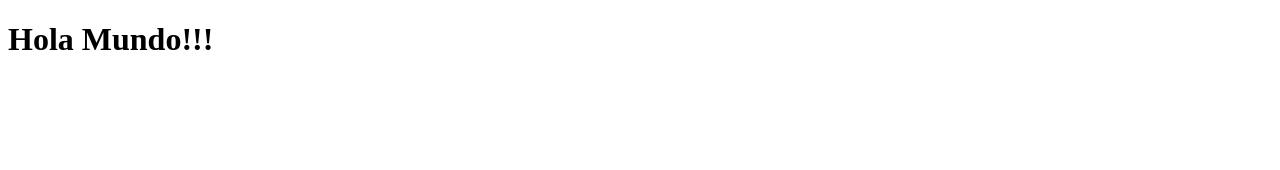
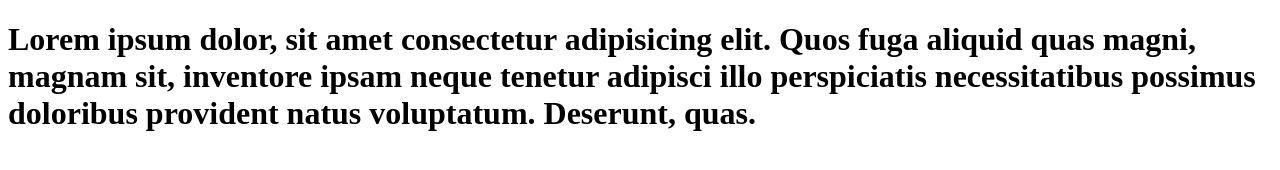
Before and after one commit to PabloFM99/WebXR, a plain HTML site: page index.html in a window 1280 px wide. Drawn offline with Linux system fonts and the light colour scheme.

Commit message:
Primera Prueba de Git Hub

```diff
--- a/index.html
+++ b/index.html
@@ -3,10 +3,10 @@
 <head>
     <meta charset="UTF-8">
     <meta name="viewport" content="width=device-width, initial-scale=1.0">
-    <title>Prueba</title>
+    <title>A-Frame</title>
 </head>
 <body>
 
 </body>
-<h1>Hola Mundo!!!</h1>
+<h1>Lorem ipsum dolor, sit amet consectetur adipisicing elit. Quos fuga aliquid quas magni, magnam sit, inventore ipsam neque tenetur adipisci illo perspiciatis necessitatibus possimus doloribus provident natus voluptatum. Deserunt, quas.</h1>
 </html>
```
